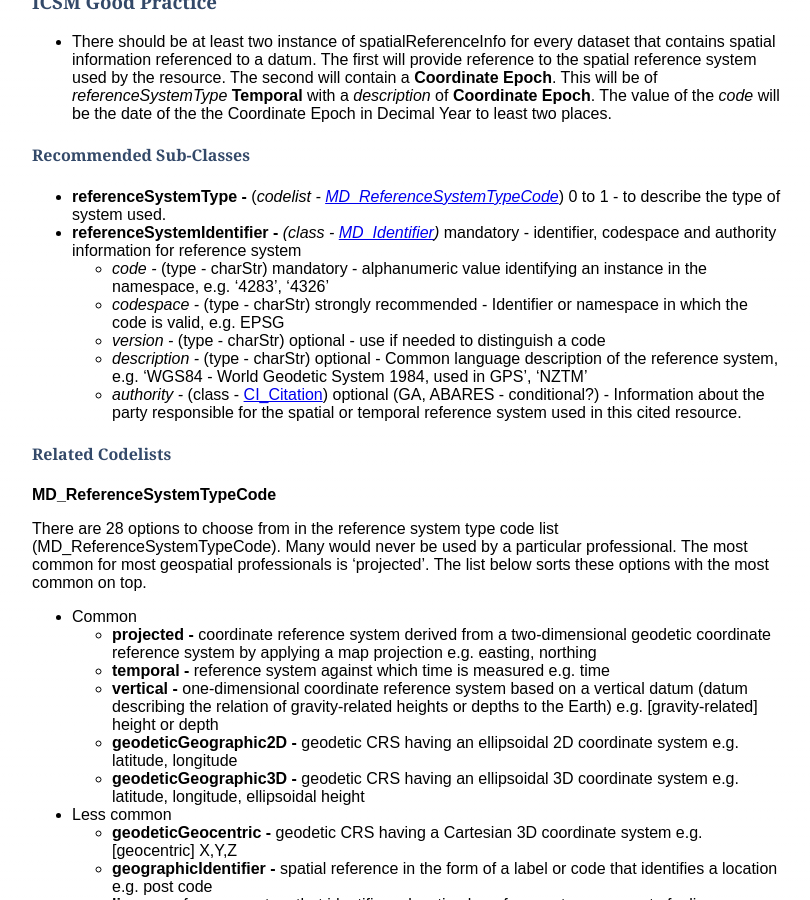
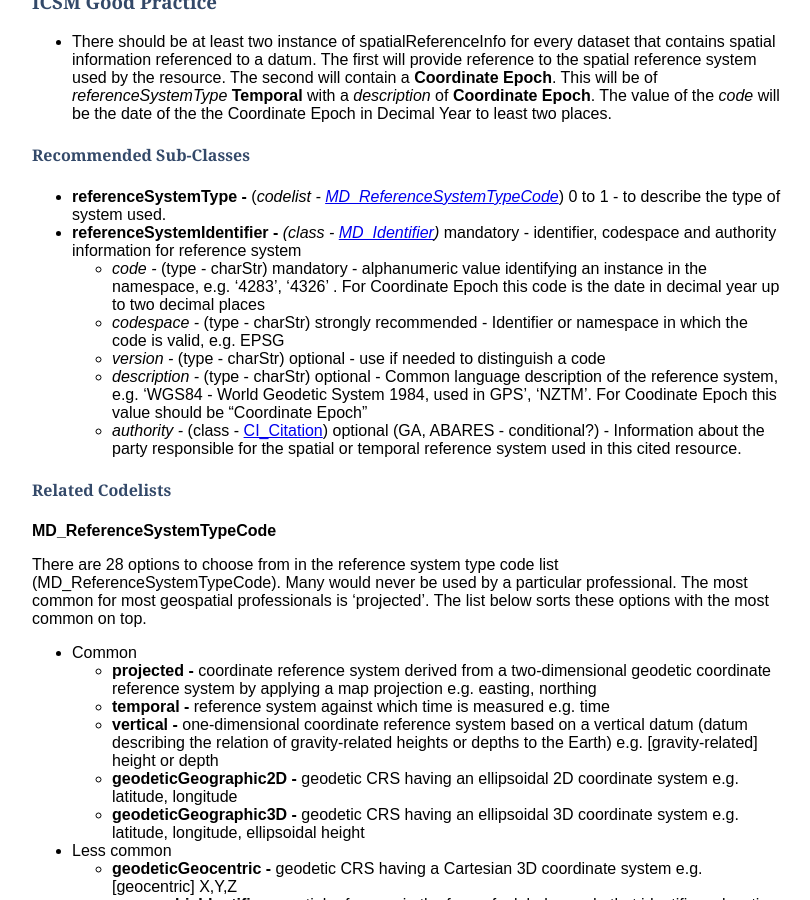
Before and after one commit to OpenWork-NZ/mdwg, a Jekyll site: the page built from docs/_defs/SpatialReferenceSystem.md, in a window 1280 px wide and 900 px high, scrolled down 1039 px. Shown: the whole window, without its empty margins (233-1043 px from the left). Built offline with Jekyll 4.4.1, drawn with Linux system fonts in a browser that asks for light colours.

Commit message:
Dynamic Datum
Updated to include Coord Epoch guidance. More to follow

```diff
--- a/docs/_defs/SpatialReferenceSystem.md
+++ b/docs/_defs/SpatialReferenceSystem.md
@@ -36,10 +36,10 @@ title: Spatial Reference System
 
 * **referenceSystemType -** (*codelist - [MD_ReferenceSystemTypeCode](http://wiki.esipfed.org/index.php/ISO_19115-3_Codelists#MD_ReferenceSystemTypeCode)*) 0 to 1 - to describe the type of system used.
 * **referenceSystemIdentifier -** *(class - [MD_Identifier](./class-MD_Identifier))* mandatory - identifier, codespace and authority information for reference system
-  * *code -* (type - charStr) mandatory - alphanumeric value identifying an instance in the namespace, e.g. '4283', '4326'
-  * *codespace -* (type - charStr) strongly recommended - 	Identifier or namespace in which the code is valid, e.g. EPSG
+  * *code -* (type - charStr) mandatory - alphanumeric value identifying an instance in the namespace, e.g. '4283', '4326' . For Coordinate Epoch this code is the date in decimal year up to two decimal places
+  * *codespace -* (type - charStr) strongly recommended - Identifier or namespace in which the code is valid, e.g. EPSG
   * *version -* (type - charStr) optional - use if needed to distinguish a code
-  * *description -* (type - charStr) optional - Common language description of the reference system, e.g. 'WGS84 - World Geodetic System 1984, used in GPS', 'NZTM'
+  * *description -* (type - charStr) optional - Common language description of the reference system, e.g. 'WGS84 - World Geodetic System 1984, used in GPS', 'NZTM'. For Coodinate Epoch this value should be "Coordinate Epoch"
   * *authority -* (class - [CI_Citation](./class-CI_Citation)) optional (GA, ABARES - conditional?) - Information about the party responsible for the spatial or temporal reference system used in this cited resource.
 
 #### Related Codelists
```
